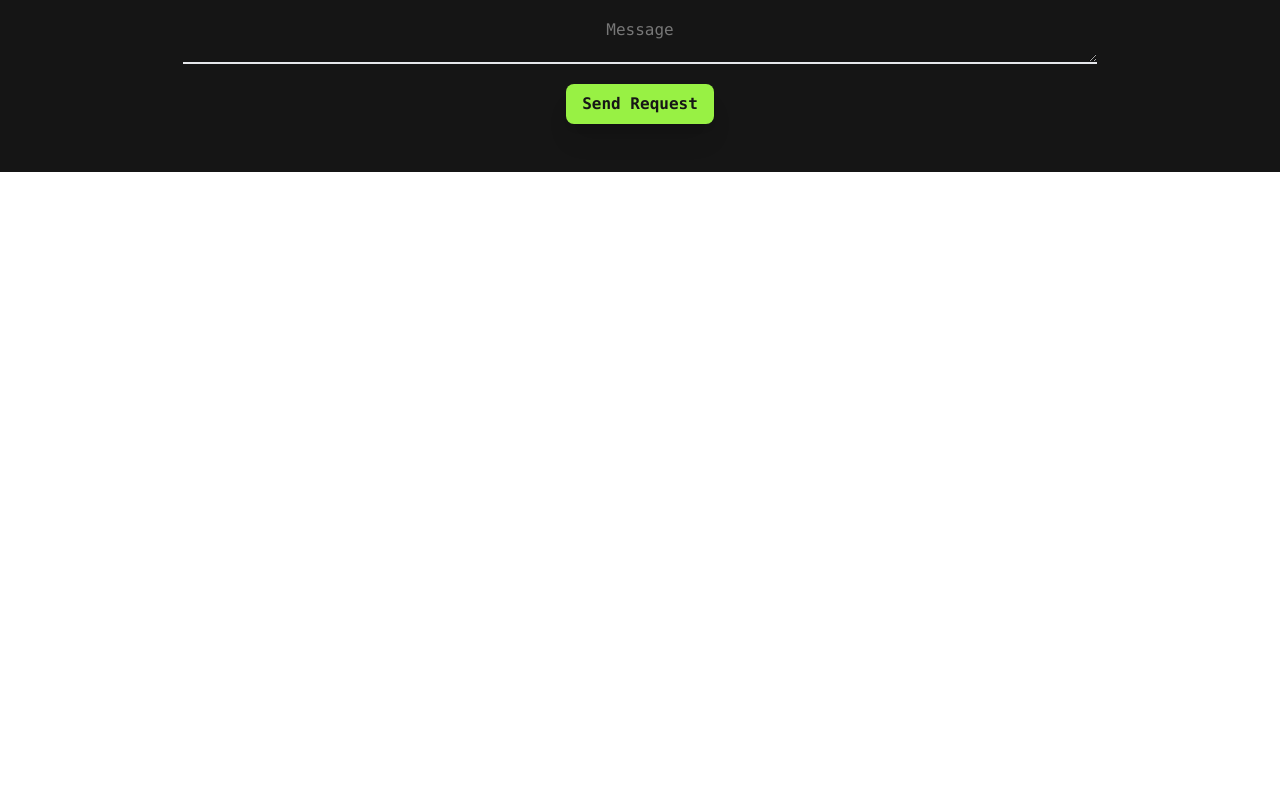
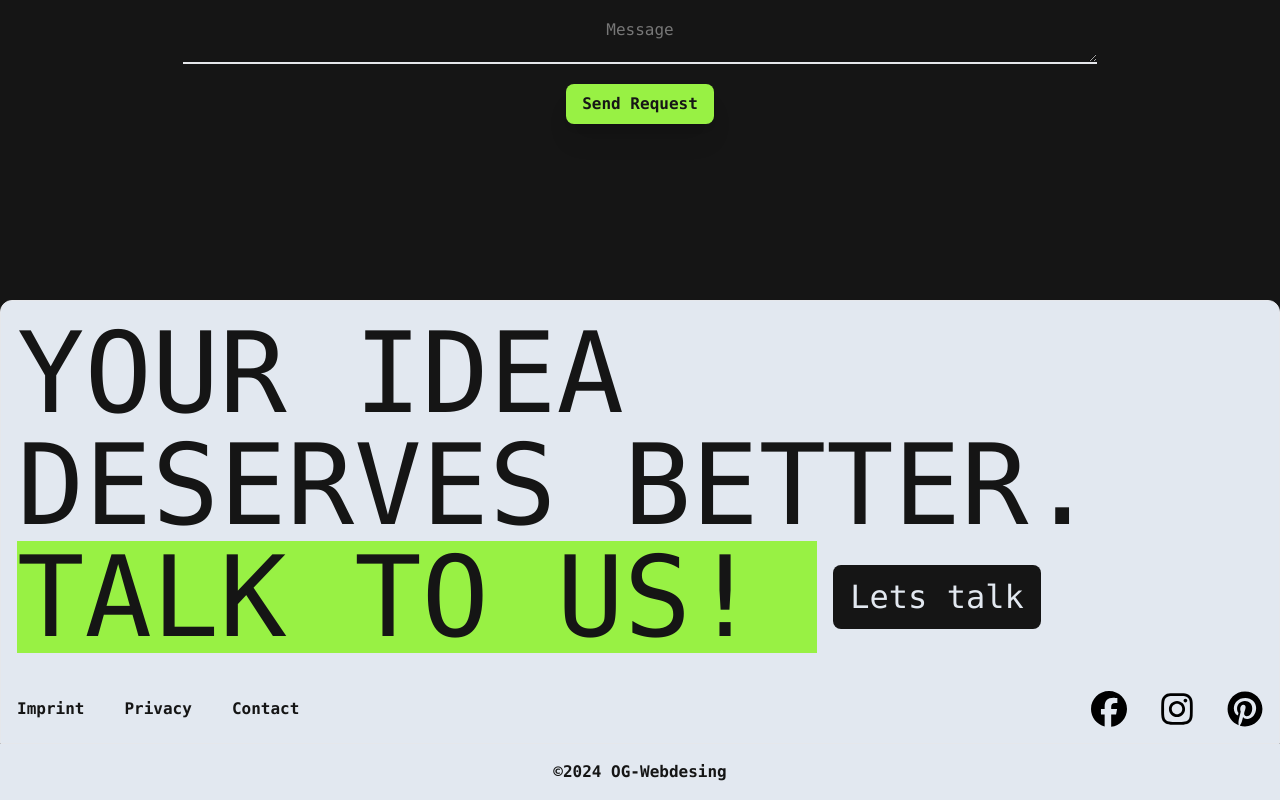
Before and after one commit to OGWebdesign/CompanyPage, a React (Vite) app: page /contact in a window 1280 px wide. Shown: the part 1260-2060 px from the top of the page. Before the commit the page ends 1432 px from the top, so only its background shows below. Built offline with nearby package versions, Linux system fonts and the light colour scheme.

Commit message:
Hooooooootttttt

```diff
--- a/src/Pages/Contact.tsx
+++ b/src/Pages/Contact.tsx
@@ -1,6 +1,7 @@
-import {  ContactFormMobile } from "../components/ContactForm";
+import { ContactFormMobile } from "../components/ContactForm";
 import { ContactStripe } from "../components/ContactStripe";
 import { Description } from "../components/Description";
+import { Footer } from "../components/Footer";
 import { Heading } from "../components/Heading";
 import { Navbar } from "../components/Navbar";
 
@@ -8,6 +9,7 @@ function App() {
   return (
     <>
       {/* Wrapper */}
+      <div className="w-full bg-[#151515]">
         <div className="w-full flex justify-center">
           {/* Start Page Layout */}
           <div className="w-full mobile:p-2 tablet:px-5 bg-[#151515] flex justify-center items-center">
@@ -21,13 +23,17 @@ function App() {
               />
 
               {/* Steps of Contact */}
-            <ContactStripe/>
+              <ContactStripe />
 
               {/* Contact Formular */}
               <ContactFormMobile />
             </div>
           </div>
         </div>
+        <Footer>
+
+        </Footer>
+      </div>
     </>
   );
 }
--- a/src/components/Footer/index.tsx
+++ b/src/components/Footer/index.tsx
@@ -27,9 +27,9 @@ export const Footer = () => {
                     </div>
                     <div className="w-1/2 flex desktop:gap-8 tablet:gap-6 mobile:gap-4 items-center justify-end">
                         <p className="inline-block bg-[#98f144] mobile:opacity-0 ">Social Media</p>
-                        <FacebookIcon className="desktop:w-9 desktop:h-9 tablet:w-6 tablet:h-6  hover:cursor-pointer duration-300  hover:border-[#151515] hover:border:2 hover:fill-[#98f144] p-"></FacebookIcon>
-                        <InstagramIcon className="desktop:w-9 desktop:h-9 tablet:w-6 tablet:h-6  hover:cursor-pointer d0ration-300  hover:border-[#151515] hover:border:2 hover:fill-[#98f144] p-"></InstagramIcon>
-                        <PinterestIcon className="desktop:w-9 desktop:h-9 tablet:w-6 tablet:h-6  hover:cursor-pointer duration-300  hover:border-[#151515] hover:border:2 hover:fill-[#98f144] p-"></PinterestIcon>
+                        <FacebookIcon className="desktop:w-9 desktop:h-9 tablet:w-6 tablet:h-6 mobile:w-h-5 mobile:h-5 hover:cursor-pointer duration-300  hover:border-[#151515] hover:border:2 hover:fill-[#98f144] p-"></FacebookIcon>
+                        <InstagramIcon className="desktop:w-9 desktop:h-9 tablet:w-6 tablet:h-6 mobile:w-h-5 mobile:h-5 hover:cursor-pointer d0ration-300  hover:border-[#151515] hover:border:2 hover:fill-[#98f144] p-"></InstagramIcon>
+                        <PinterestIcon className="desktop:w-9 desktop:h-9 tablet:w-6 tablet:h-6  mobile:w-h-5 mobile:h-5 hover:cursor-pointer duration-300  hover:border-[#151515] hover:border:2 hover:fill-[#98f144] p-"></PinterestIcon>
                     </div>
                 </div>
             </div>
```
Lines whose indentation alone changed are shown as unchanged.
